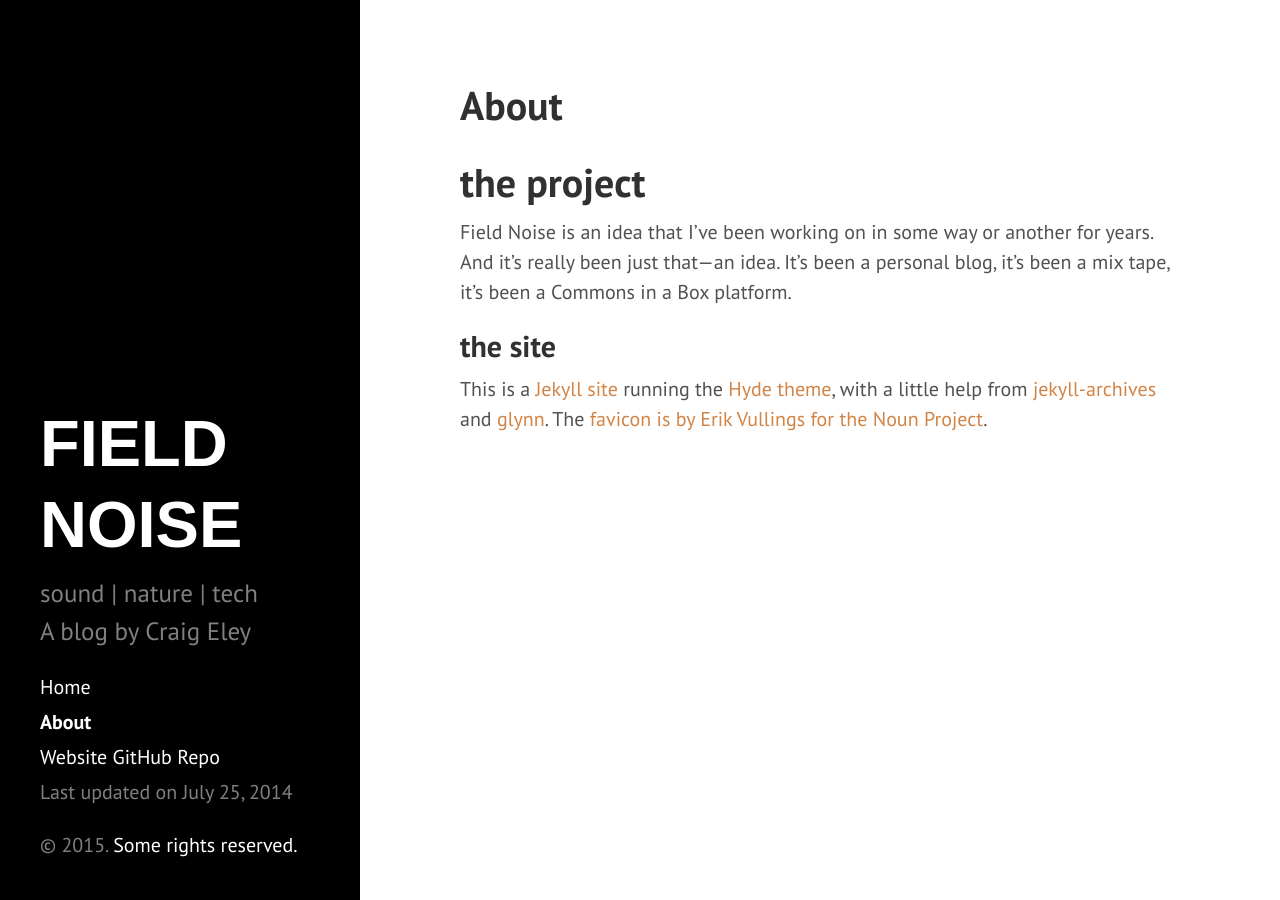
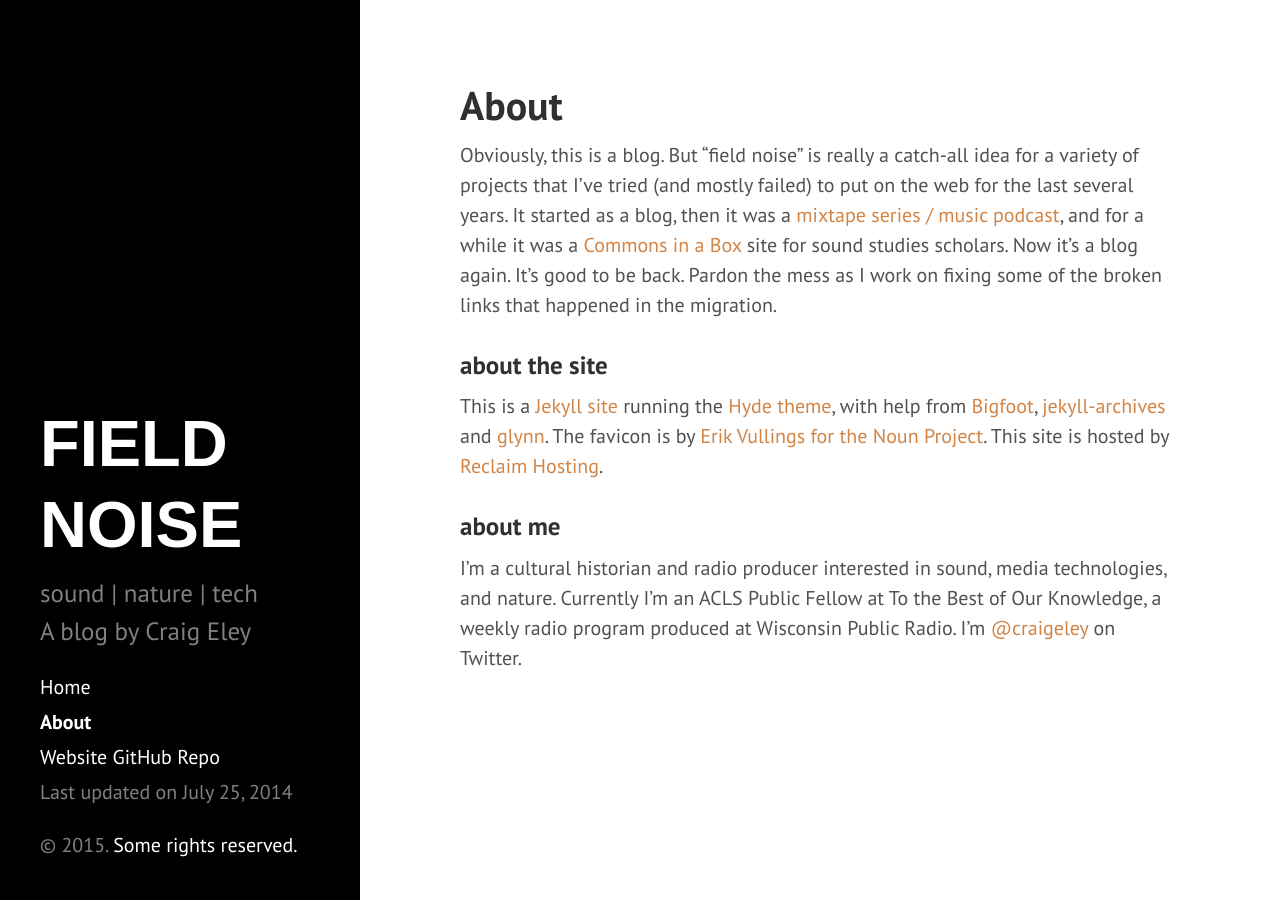
Before and after one commit to craigeley/fieldnoise-site, a Jekyll site: the page built from about.md, in a window 1280 px wide. Built offline with Jekyll 4.4.1, drawn with Linux system fonts in a browser that asks for light colours.

Commit message:
about me and style updates

```diff
--- a/_includes/js.html
+++ b/_includes/js.html
@@ -5,5 +5,5 @@
 <script type="text/javascript" src="{{ site.baseurl }}public/js/bigfoot.min.js"></script>
 
  <script type="text/javascript">
-	$.bigfoot({numberResetSelector: ".article-container"});
+	$.bigfoot({numberResetSelector: ".post"});
  </script>
--- a/about.md
+++ b/about.md
@@ -3,8 +3,10 @@ layout: page
 title: About
 ---
 
-# the project
-Field Noise is an idea that I've been working on in some way or another for years. And it's really been just that—an idea. It's been a personal blog, it's been a mix tape, it's been a Commons in a Box platform.
+Obviously, this is a blog. But "field noise" is really a catch-all idea for a variety of projects that I've tried (and mostly failed) to put on the web for the last several years. It started as a blog, then it was a [mixtape series / music podcast](https://soundcloud.com/craigeley/sets/field-noise-mixes), and for a while it was a [Commons in a Box](http://commonsinabox.org) site for sound studies scholars. Now it's a blog again. It's good to be back. Pardon the mess as I work on fixing some of the broken links that happened in the migration.
 
-## the site
-This is a [Jekyll site](http://jekyllrb.com) running the [Hyde theme](http://hyde.getpoole.com), with a little help from [jekyll-archives](https://github.com/jekyll/jekyll-archives) and [glynn](https://github.com/dmathieu/glynn). The [favicon is by Erik Vullings for the Noun Project](https://thenounproject.com/term/radio-tower/24070/).
+### about the site
+This is a [Jekyll site](http://jekyllrb.com) running the [Hyde theme](http://hyde.getpoole.com), with help from [Bigfoot](http://www.bigfootjs.com), [jekyll-archives](https://github.com/jekyll/jekyll-archives) and [glynn](https://github.com/dmathieu/glynn). The favicon is by [Erik Vullings for the Noun Project](https://thenounproject.com/term/radio-tower/24070/). This site is hosted by [Reclaim Hosting](https://reclaimhosting.com).
+
+### about me
+I'm a cultural historian and radio producer interested in sound, media technologies, and nature. Currently I'm an ACLS Public Fellow at To the Best of Our Knowledge, a weekly radio program produced at Wisconsin Public Radio. I'm [@craigeley](https://twitter.com/craigeley) on Twitter.
```
